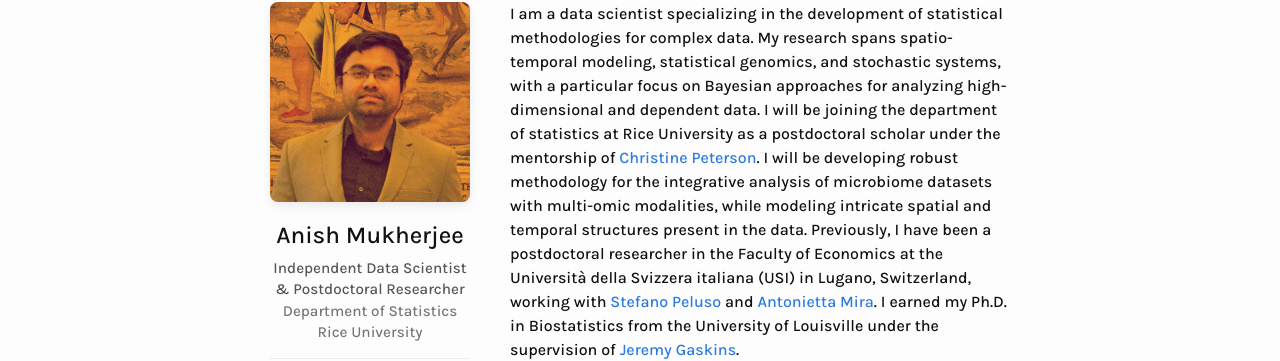
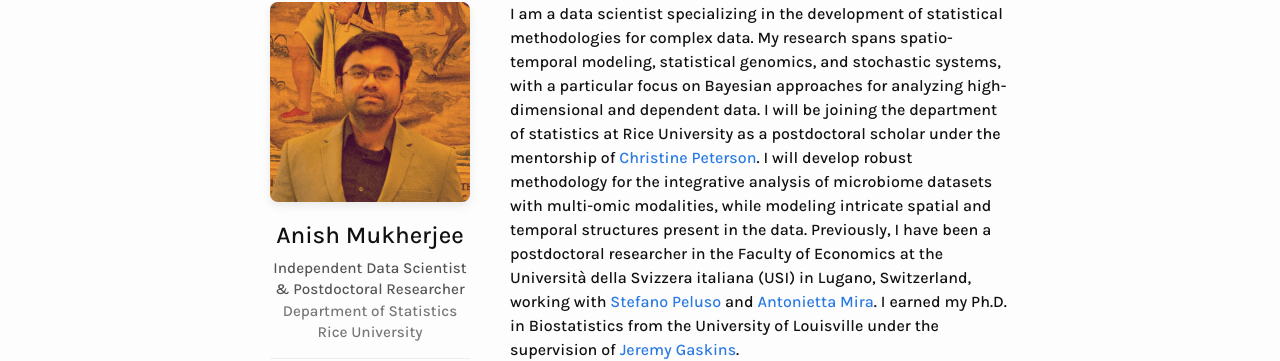
Before and after one commit to anishspace/anishspace.github.io, a Jekyll site: the page built from index.markdown, in a window 1280 px wide. Shown: the part 188-549 px from the top of the page. Built offline with Jekyll 4.4.1, drawn with Linux system fonts in a browser that asks for light colours.

Commit message:
Update index.markdown

```diff
--- a/index.markdown
+++ b/index.markdown
@@ -86,7 +86,7 @@ custom_head: |
 
     <p>I am a data scientist specializing in the development of statistical methodologies for complex data. My research spans spatio-temporal modeling, statistical genomics, and stochastic systems, with a particular focus on Bayesian approaches for analyzing high-dimensional and dependent data.
 
-    I will be joining the department of statistics at Rice University as a postdoctoral scholar under the mentorship of <a href="https://sites.google.com/rice.edu/cbpeterson/">Christine Peterson</a>. I will be developing robust methodology for the integrative analysis of microbiome datasets with multi-omic modalities, while modeling intricate spatial and temporal structures present in the data.
+    I will be joining the department of statistics at Rice University as a postdoctoral scholar under the mentorship of <a href="https://sites.google.com/rice.edu/cbpeterson/">Christine Peterson</a>. I will develop robust methodology for the integrative analysis of microbiome datasets with multi-omic modalities, while modeling intricate spatial and temporal structures present in the data.
     Previously, I have been a postdoctoral researcher in the Faculty of Economics at the Università della Svizzera italiana (USI) in Lugano, Switzerland, working with <a href="https://publires.unicatt.it/en/persons/stefano-peluso/">Stefano Peluso</a> and <a href="http://usi.to/exz">Antonietta Mira</a>. I earned my Ph.D. in Biostatistics from the University of Louisville under the supervision of <a href="https://profiles.louisville.edu/jeremy.gaskins">Jeremy Gaskins</a>.
     </p>
 
```
